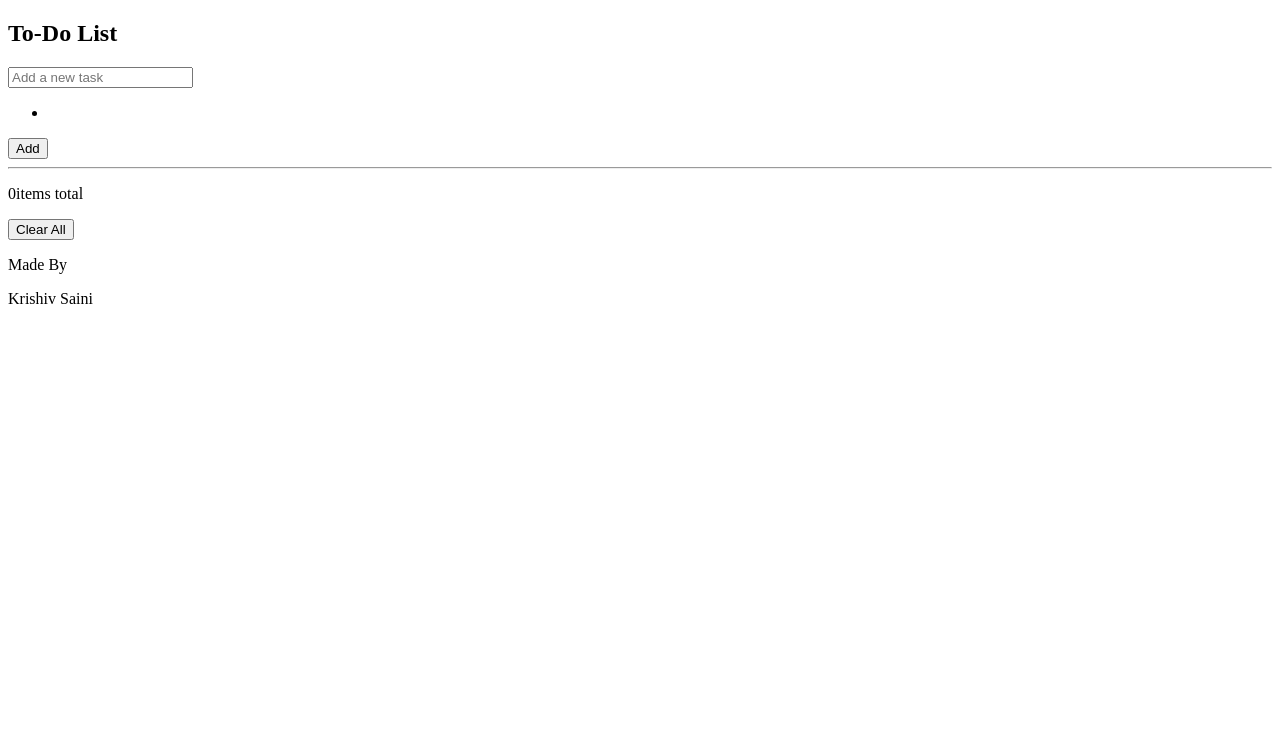
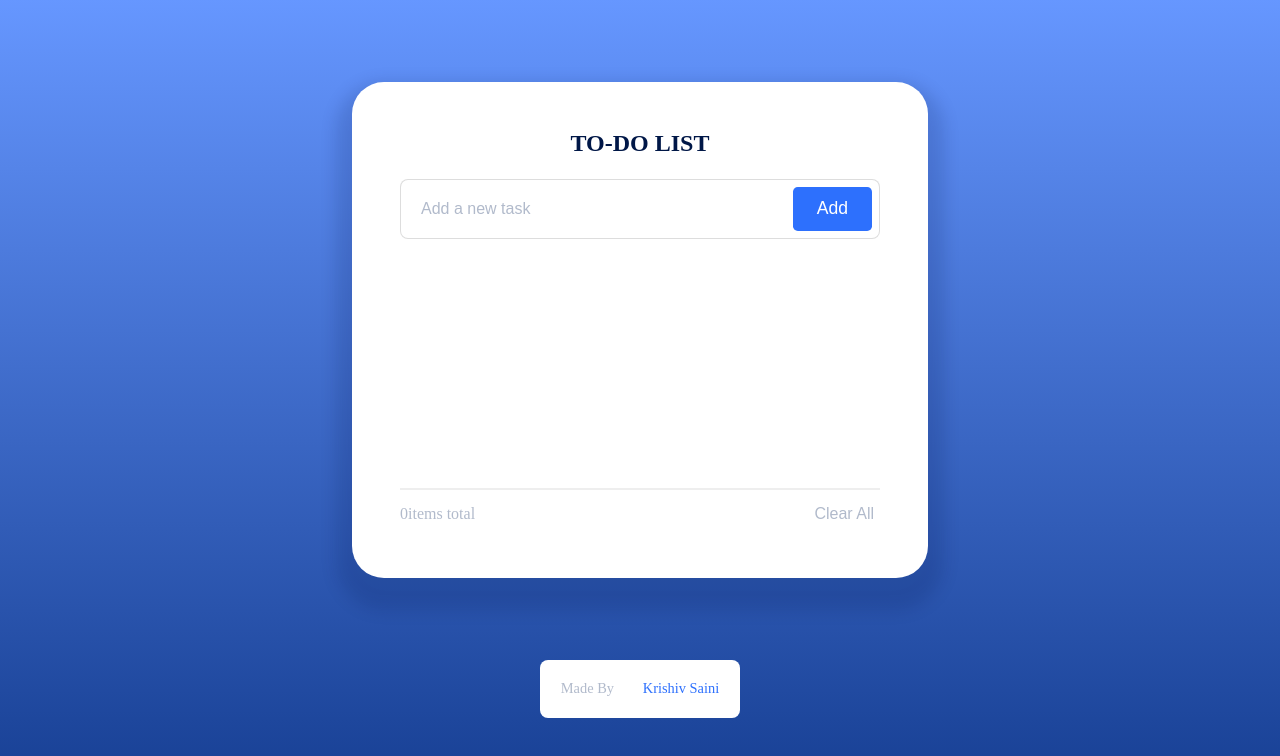
Before and after one commit to krishivsaini/To-do-Project, a plain HTML site: page src/index.html in a window 1280 px wide. Drawn offline with Linux system fonts and the light colour scheme.

Commit message:
Fix index.html and add initial CSS styles for layout

```diff
--- a/src/index.html
+++ b/src/index.html
@@ -3,7 +3,7 @@
     <head>
         <meta charset="UTF-8">
         <meta name="viewport" content="width=device-width, initial-scale=1.0">
-        <link rel="stylesheet" href="styles.css">
+        <link rel="stylesheet" href="style.css">
         <title>To-Do</title>
     </head>
     <body>
@@ -11,11 +11,12 @@
             <h2>To-Do List</h2>
             <div class="input">
                 <input type="text" class="input-field" id="todoInput" placeholder="Add a new task">
+                <button class="btn">Add</button>
             </div>
             <ul class="scroll">
                 <li id="todoList"></li>
             </ul>
-            <button class="btn">Add</button>
+
             <div>
                 <hr class="counter"/>
                 <div class="counter-container">
--- a/src/style.css
+++ b/src/style.css
@@ -0,0 +1,155 @@
+:root{
+    --gradient: linear-gradient(180deg,rgb(45,112,1253,0.73) 0%,#163e92 100%);
+    --dark:#001747;
+    --grey:#b1bacb;
+    --grey-border: rgba(210,210,210,0.75);
+    --grey-light: #eeeeee;
+    --blue:#2d70fd;
+    --green:#00d8a7;
+    --white:#ffffff;
+
+}
+body{
+    background: var(--gradient);
+    margin:0;
+    height: 100vh;
+    display: flex;
+    flex-direction: column;
+    justify-content: space-evenly;
+    align-items: center;
+}
+.btn{
+    color: var(--white);
+    font-size: 1.1rem;
+    padding: 0.7rem 1.5rem;
+    border-radius: 0.3rem;
+    background-color: var(--blue);
+    border: none;
+    cursor: pointer;
+    position: absolute;
+    right: 0.5rem;
+    bottom: 0.5rem;
+}
+h1,h2,h3,h4,h5,h6,p{
+    margin: 0;
+}
+/* Todo Container */
+.todo{
+    display: flex;
+    flex-direction: column;
+    justify-content: space-around;
+    border-radius: 2rem;
+    background: var(--white);
+    padding: 3rem;
+    height: 50%;
+    width: 60%;
+    box-shadow: 0 1rem 1rem 1rem rgba(0,23,71,0.15);
+    max-width: 30rem;
+}
+h2{
+    text-transform: uppercase;
+    height: 3rem;
+    color: var(--dark);
+    text-align: center;
+}
+.input{
+    position: relative;
+    display: flex;
+}
+.input-field{
+    width: 100%;
+    border: 0.06rem solid #d2d2d2bf;
+    border-radius: 0.5rem;
+    padding: 1.25rem;
+    font-size: 1rem;
+}
+input[type="text"]::placeholder{
+    color: var(--grey);
+}
+.todo-container{
+    display: flex;
+    gap: 1rem;
+}
+ul{
+    padding: 0;
+    margin: 0;
+    overflow-y: scroll;
+}
+li{
+    display: flex;
+    flex-direction: column;
+    gap: 1.2rem;
+    padding: 1.3rem;
+}
+#todoList p{
+    color: #8f98a8;
+}
+.disabled{
+    display: flex;
+    text-decoration: line-through;
+}
+input[type="checkbox"]::before{
+    content: "\2713";
+    display: inline-block;
+    width: 2rem;
+    height: 2rem;
+    font-size: 1.7rem;
+    text-align: center;
+    border: 0.06rem solid var(--grey-border);
+    border-radius:50%;
+    color: transparent;
+}
+input[type="checkbox"]:checked::after{
+    color: var(--white);
+    background: var(--green);
+    border: 0.06rem solid var(--green);
+    border-radius: 50%;
+}
+.counter{
+    border: 0.06rem solid var(--grey-light);
+}
+.counter-container{
+    height: 2rem;
+    display: flex;
+    justify-content: space-between;
+    color: var(--grey);
+}
+.counter-container p{
+    align-self: center;
+}
+.counter-container button{
+    background-color: transparent;
+    border: none;
+    color: var(--grey);
+    font-size: 1rem;
+}
+.footer{
+    display: flex;
+    gap: 1.8rem;
+    background-color: var(--white);
+    padding: 1.3rem;
+    border-radius: 0.5rem;
+}
+.made-by,.author{
+    font-size: 0.9rem;
+}
+.made-by{
+    color: var(--grey);
+}
+.author{
+    color: var(--blue);
+}
+.scroll{
+    height: 15rem;
+    scrollbar-width: thin;
+}
+.scroll::-webkit-scrollbar{
+    width: 0.6rem;
+}
+.scroll::-webkit-scrollbar-thumb{
+    background-color: var(--blue);
+    border-radius: 0.5rem;
+}
+.scroll::-webkit-scrollbar-track{
+    display: none;
+}
```
